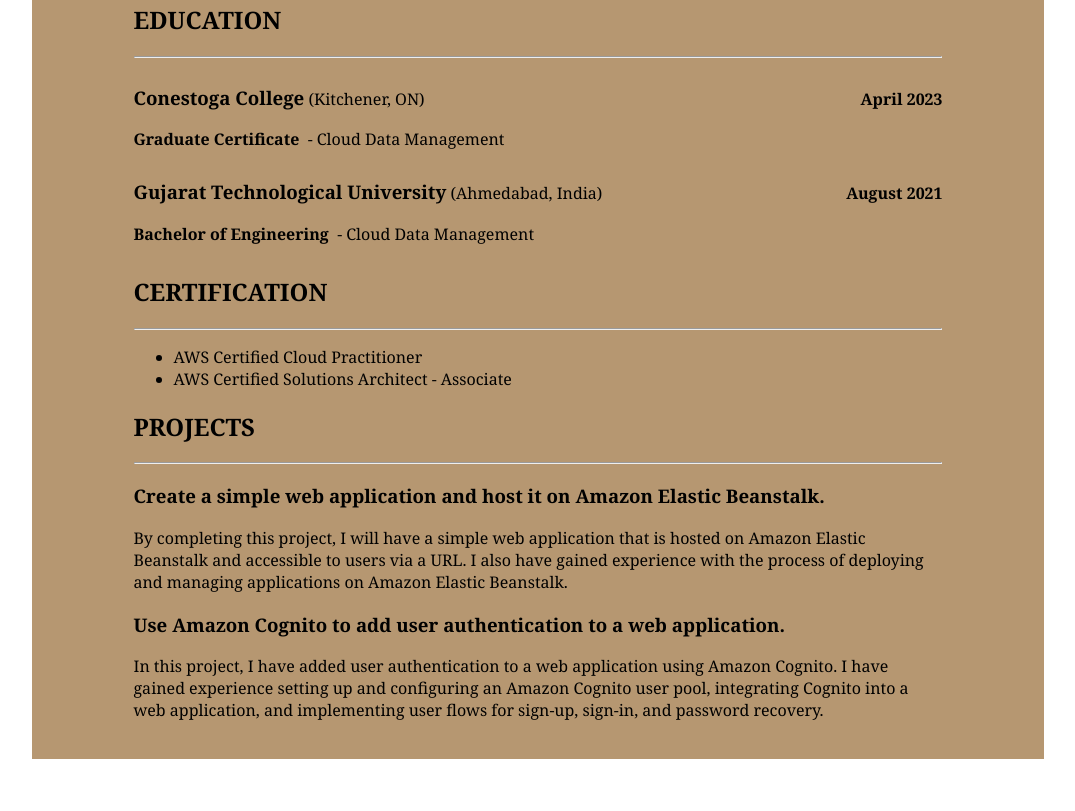
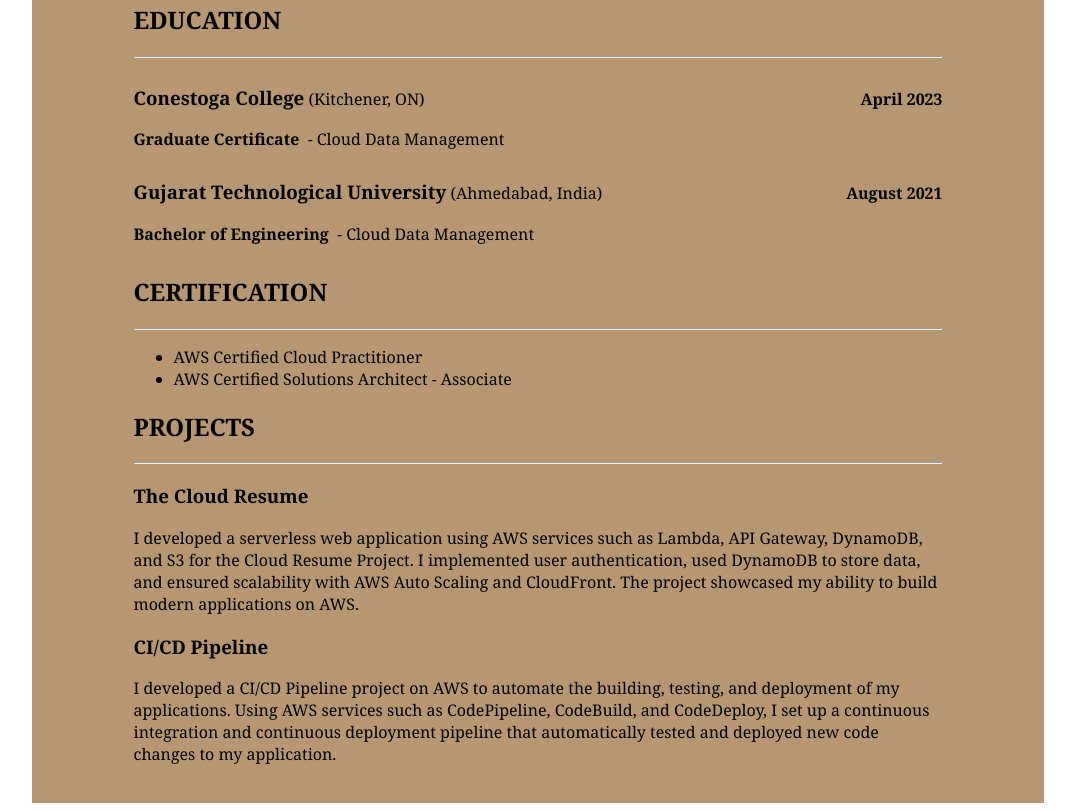
Before and after one commit to niravpatel6656/The-Cloud-Resume, a plain HTML site: page Resume.html in a window 1280 px wide. Shown: the part 1130-1941 px from the top of the page, without its empty margins (102-1177 px from the left). Before the commit the page ends 1897 px from the top, so only its background shows below. Drawn offline with Linux system fonts and the light colour scheme.

```diff
--- a/Resume.html
+++ b/Resume.html
@@ -192,11 +192,12 @@
           <div class="line">
             <hr />
           </div>
-          <h3>Create a simple web application and host it on Amazon Elastic Beanstalk.</h3>
-          <p>By completing this project, I will have a simple web application that is hosted on Amazon Elastic Beanstalk and accessible to users via a URL. I also have gained experience with the process of deploying and managing applications on Amazon Elastic Beanstalk.</p>
+          <h3>The Cloud Resume</h3>
+          <p>I developed a serverless web application using AWS services such as Lambda, API Gateway, DynamoDB, and S3 for the Cloud Resume Project. I implemented user authentication, used DynamoDB to store data, and ensured scalability with AWS Auto Scaling and CloudFront. The project showcased my ability to build modern applications on AWS.
+          </p>
         </div>
-        <h3>Use Amazon Cognito to add user authentication to a web application.</h3>
-        <p>In this project, I have added user authentication to a web application using Amazon Cognito. I have gained experience setting up and configuring an Amazon Cognito user pool, integrating Cognito into a web application, and implementing user flows for sign-up, sign-in, and password recovery.</p>
+        <h3>CI/CD Pipeline</h3>
+        <p>I developed a CI/CD Pipeline project on AWS to automate the building, testing, and deployment of my applications. Using AWS services such as CodePipeline, CodeBuild, and CodeDeploy, I set up a continuous integration and continuous deployment pipeline that automatically tested and deployed new code changes to my application.        </p>
       </div>
       <br>
     </div>
```
